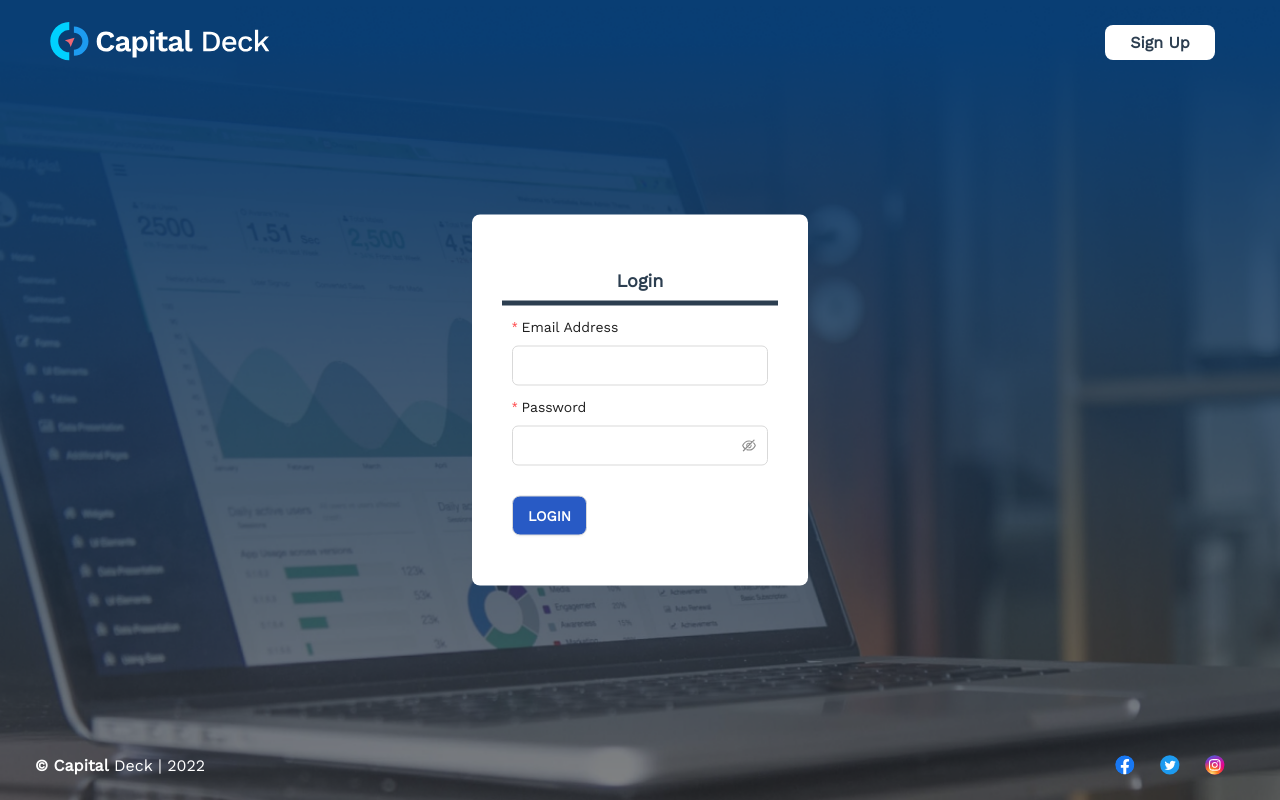
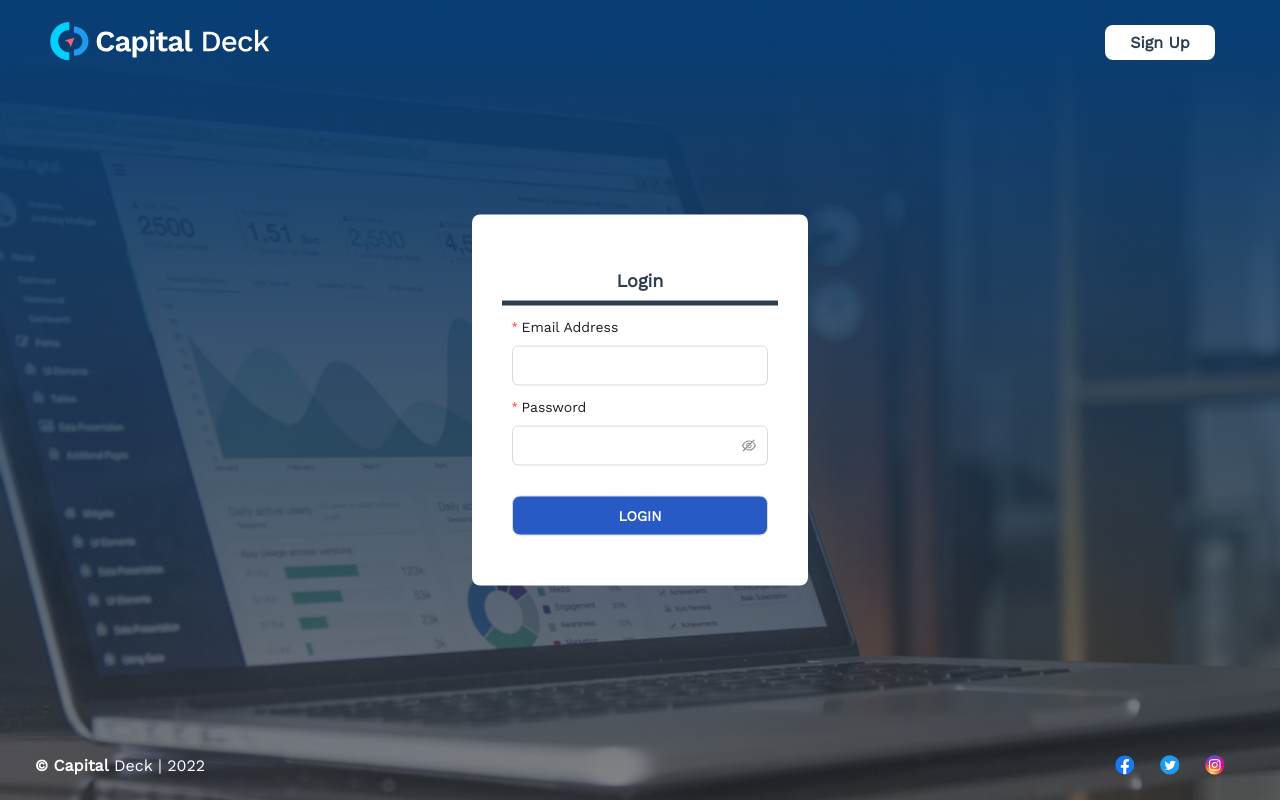
Before and after one commit to pesto-students/capital-deck-frontend-team1_ashish, a React (Create React App) app: page /login in a window 1280 px wide. Built offline with nearby package versions, Linux system fonts and the light colour scheme.

Commit message:
fixed button width

```diff
--- a/src/components/CapitalAlert/AddAlert.css
+++ b/src/components/CapitalAlert/AddAlert.css
@@ -1,4 +1,4 @@
-.ant-btn {
+.rule-modal .ant-btn {
   width: auto;
 }
 
--- a/src/components/Layout/DashboardLayout/AppModuleHeader.js
+++ b/src/components/Layout/DashboardLayout/AppModuleHeader.js
@@ -38,6 +38,7 @@ const AppModuleHeader = () => {
         {addButton}
       </Button>
       <Modal
+        className='rule-modal'
         title='Add Rule'
         centered
         footer={[
--- a/src/util/BaseUrl.js
+++ b/src/util/BaseUrl.js
@@ -1,4 +1,4 @@
 /* eslint-disable import/prefer-default-export */
 
-export const baseURL = 'http://localhost:80/api';
-// export const baseURL = 'https://capitaldeck.onrender.com/api';
+// export const baseURL = 'http://localhost:80/api';
+export const baseURL = 'https://capitaldeck.onrender.com/api';
```
